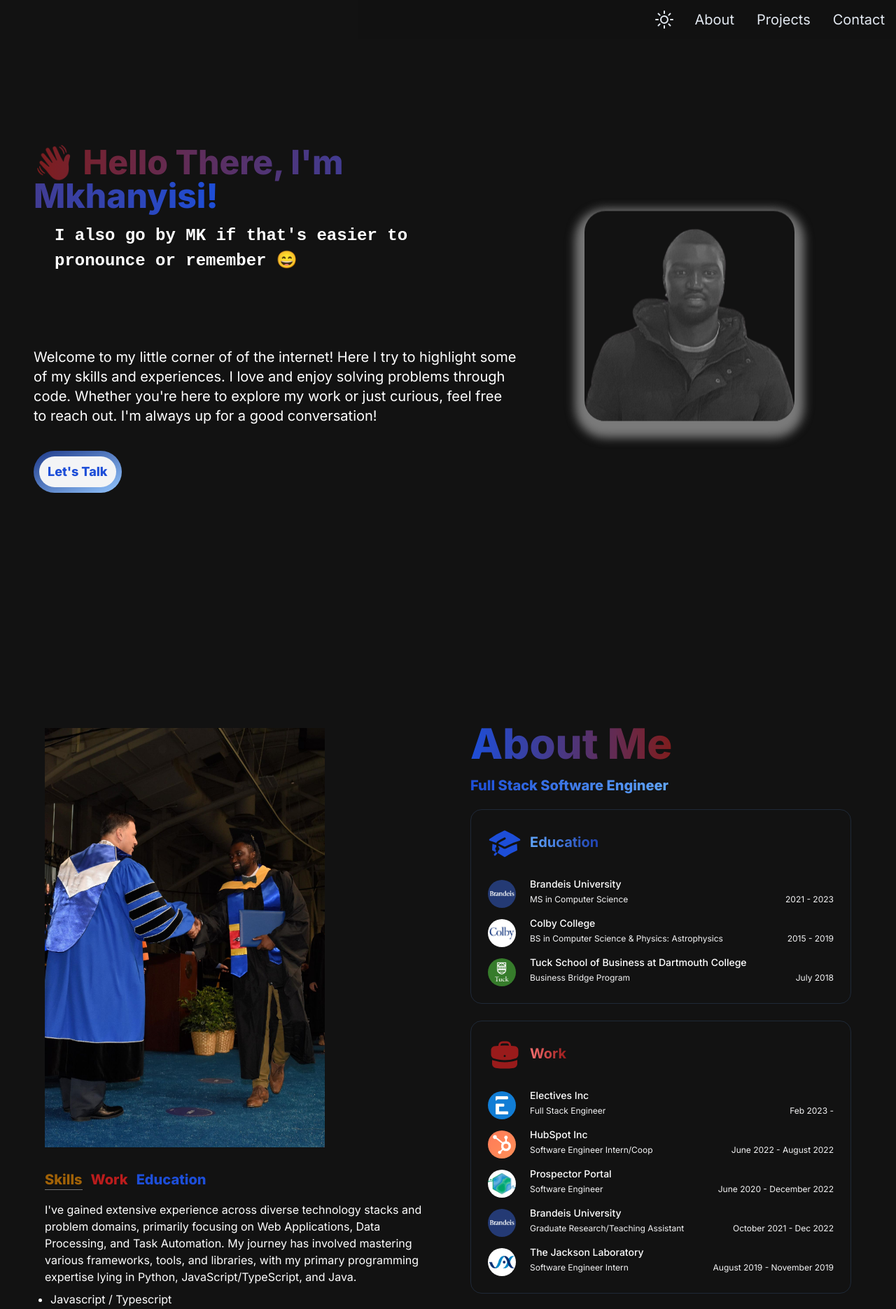
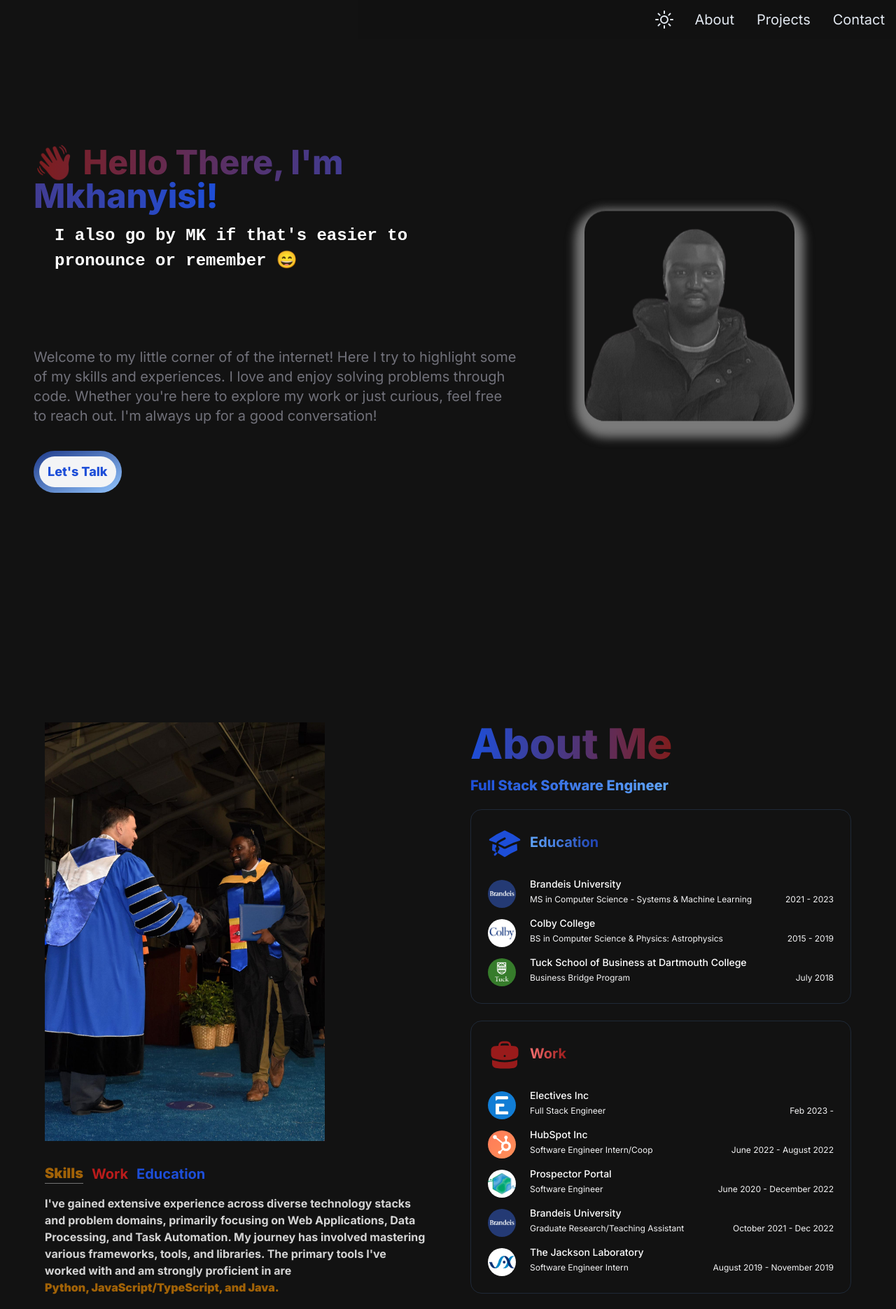
Before and after one commit to mkhanyisig/personal-portfolio, a Next.js app: page / in a window 1280 px wide. Shown: the top 1870 px of the page at 70% size. Built offline with nearby package versions, Linux system fonts and the light colour scheme.

Commit message:
few verbiage changes

```diff
--- a/src/app/components/AboutSection.jsx
+++ b/src/app/components/AboutSection.jsx
@@ -7,7 +7,7 @@ import ExperienceSection from "./ExperienceSection";
 const educationItems = [
   {
     organization: "Brandeis University",
-    role: "MS in Computer Science",
+    role: "MS in Computer Science - Systems & Machine Learning",
     date: "2021 - 2023",
     logo: "/images/brandeis2.png",
   },
@@ -68,14 +68,13 @@ const TAB_DATA = [
           I've gained extensive experience across diverse technology stacks and
           problem domains, primarily focusing on Web Applications, Data
           Processing, and Task Automation. My journey has involved mastering
-          various frameworks, tools, and libraries, with my primary programming
-          expertise lying in Python, JavaScript/TypeScript, and Java.
+          various frameworks, tools, and libraries. The primary tools I've
+          worked with and am strongly proficient in are
+          <br />
+          <b className="text-yellow-700">
+            Python, JavaScript/TypeScript, and Java.
+          </b>
         </p>
-        <ul className="list-disc pl-2 py-2">
-          <li>Javascript / Typescript</li>
-          <li>Python</li>
-          <li>Java</li>
-        </ul>
       </div>
     ),
   },
@@ -83,25 +82,35 @@ const TAB_DATA = [
     title: "Work",
     id: "work",
     content: (
+      <div>
         <p>
           My early career journey thus far has predominantly unfolded within
           projects, small autonomous teams, and startup environments. I've owned
-        end-to-end feature implementations and deployment, including
-        implementing Figma designs that match the final User Interface and are
-        performant, reusable, and scalable solutions. Adept at automating tasks
-        and orchestrating functions that utilize third-party API’s or cloud
+          end-to-end feature implementations and deployment, including ensuring
+          Figma designs that match the final User Interface and are performant,
+          reusable, and scalable solutions. Adept at automating tasks and
+          orchestrating functions that utilize third-party API’s or cloud
           services, I've consistently delivered impactful solutions. I remain
           dedicated to continuous growth and innovation in software development.
         </p>
+      </div>
     ),
   },
   {
     title: "Education",
     id: "education",
     content: (
-      <ul className="list-disc pl-2">
-        <li> BS in Computer Science,Colby College, 2015 - 2019</li>
-      </ul>
+      <div>
+        <p>
+          My educational journey, which includes both an MS and a BS in Computer
+          Science, has equipped me with robust problem-solving skills and a
+          solid foundation in computational thinking. Recognizing the dynamic
+          nature of the tech industry, I am deeply committed to continual
+          self-improvement. I actively engage in self-study and seek out
+          opportunities to learn new technologies, ensuring that my skills
+          remain current and adaptable to industry demands.
+        </p>
+      </div>
     ),
   },
 ];
@@ -157,8 +166,15 @@ const AboutSection = ({ isBackgroundDark }) => {
               Education{" "}
             </TabButton>
           </div>
-          <div className="mt-4">
-            <div>
+          <div
+            className="mt-4 "
+            style={{ height: "380px", maxHeight: "400px", overflowY: "auto" }}
+          >
+            <div
+              className={`${
+                isBackgroundDark ? "text-neutral-300" : "text-neutral-700"
+              } font-bold `}
+            >
               {tab === "skills" &&
                 TAB_DATA.find((tab) => tab.id === "skills").content}
               {tab === "work" &&
--- a/src/app/components/HeroSection.jsx
+++ b/src/app/components/HeroSection.jsx
@@ -3,7 +3,7 @@ import Image from "next/image";
 import { TypeAnimation } from "react-type-animation";
 
 const HeroSection = ({ isBackgroundDark, forceUpdateKey }) => {
-  const textColor = isBackgroundDark ? "text-white" : "text-black";
+  const welcomeColor = isBackgroundDark ? "text-zinc-500" : "text-zinc-900";
 
   return (
     <section
@@ -61,7 +61,9 @@ const HeroSection = ({ isBackgroundDark, forceUpdateKey }) => {
             />
           </div>
 
-          <p className={`${textColor} text-lg lg:text-xl leading-relaxed mb-6`}>
+          <p
+            className={`${welcomeColor} text-lg lg:text-xl leading-relaxed mb-6`}
+          >
             Welcome to my little corner of of the internet! Here I try to
             highlight some of my skills and experiences. I love and enjoy
             solving problems through code. Whether you're here to explore my
--- a/src/app/components/TabButton.jsx
+++ b/src/app/components/TabButton.jsx
@@ -1,13 +1,13 @@
 import React from "react";
 
 const TabButton = ({ active, selectTab, children, tcolor }) => {
-  const buttonClasses = active ? " border-neutral-500 border-b" : `${tcolor} `;
+  const buttonClasses = active
+    ? "font-black border-neutral-500 border-b"
+    : `font-bold ${tcolor} `;
 
   return (
     <button onClick={selectTab}>
-      <p className={`mr-3 text-xl font-extrabold ${tcolor}  ${buttonClasses} `}>
-        {children}
-      </p>
+      <p className={`mr-3 text-xl  ${tcolor}  ${buttonClasses} `}>{children}</p>
     </button>
   );
 };
```
Lines whose indentation alone changed are shown as unchanged.
